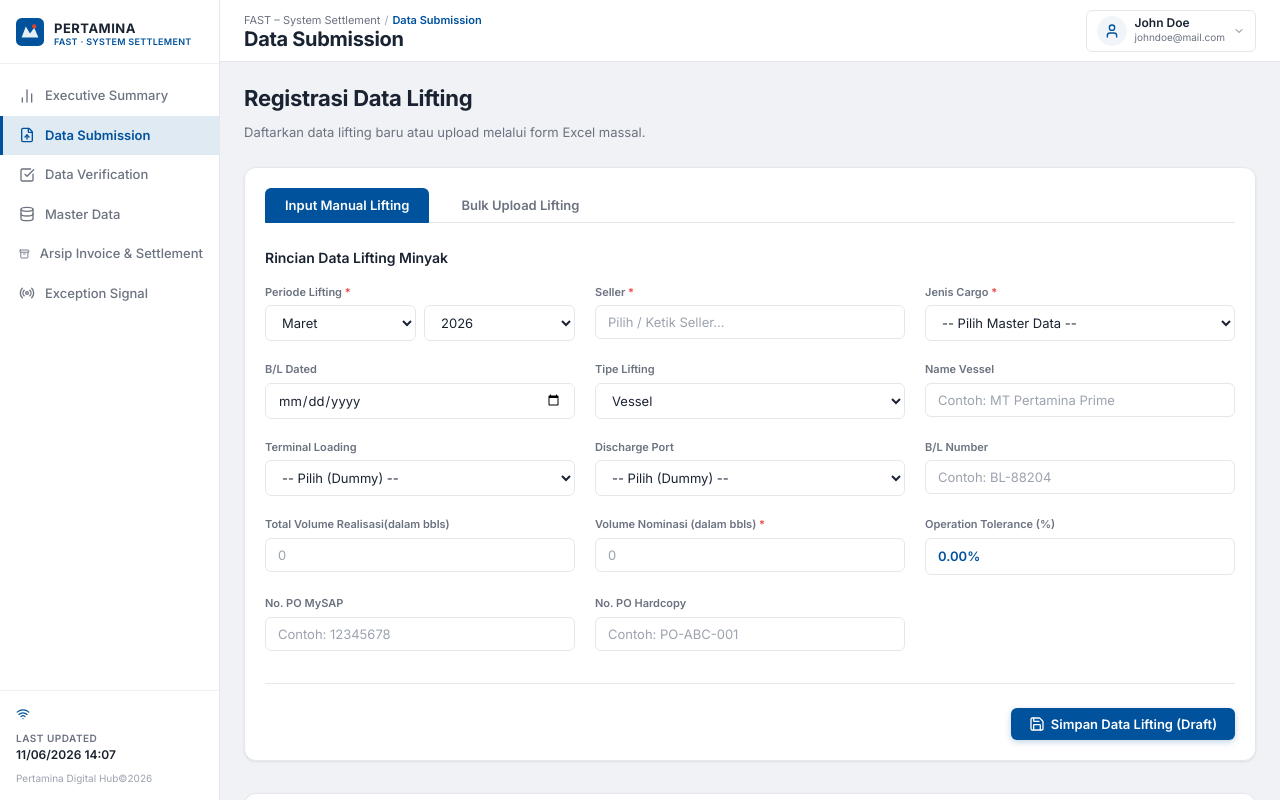
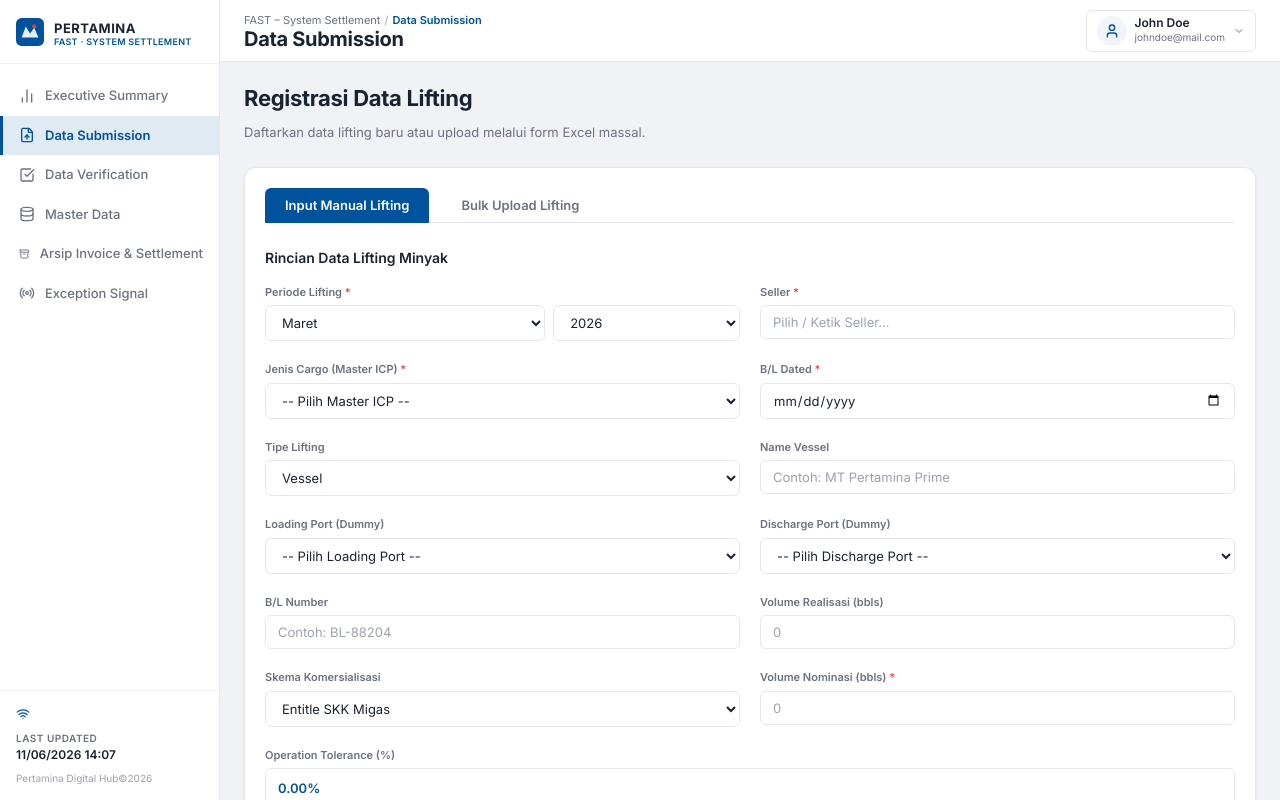
Before and after one commit to yudhavrokado/FAST, a React (Vite) app: page /operasional/submission in a window 1280 px wide. Built offline with nearby package versions, Linux system fonts and the light colour scheme.

Commit message:
feat: refine manual lifting input form with mandatory fields and commercial schemes

```diff
--- a/src/pages.jsx
+++ b/src/pages.jsx
@@ -280,6 +280,7 @@
     catatan: '',
     poMySap: '',
     poHardcopy: '',
+    skemaKomersialisasi: 'Entitle SKK Migas',
   };
 
   const [form, setForm] = useState(emptyLiftingForm);
@@ -322,7 +323,9 @@
   };
 
   const handleSaveDataLifting = () => {
-    if (!form.volumeNominasi) { showToast('Masukkan Volume Nominasi terlebih dahulu', 'error'); return; }
+    if (!form.periodeLiftingBulan || !form.periodeLiftingTahun || !form.seller || !form.jenisMm || !form.blDate || !form.volumeNominasi) {
+      showToast('Lengkapi data mandatory (*): Periode, Seller, Jenis Cargo, BL Date, dan Volume Nominasi', 'error'); return;
+    }
     createDraft(form);
     showToast('Data Lifting berhasil disimpan sebagai Draft.');
     setForm(emptyLiftingForm);
@@ -496,24 +499,16 @@
         {tab === 'manual' ? (
           <>
             <h3 className="mb-4 font-semibold text-main">Rincian Data Lifting Minyak</h3>
-            <div className="grid-cols-3" style={{ gap: '20px' }}>
-              {/* Section 1: Periode & Seller */}
+            <div className="grid-cols-2 mb-8" style={{ gap: '20px' }}>
+              {/* Section 1: Basic Info */}
               <div className="input-group">
                 <label className="input-label">Periode Lifting <span style={{ color: 'var(--danger)' }}>*</span></label>
-                <div className="flex gap-2">
+                <div style={{ display: 'grid', gridTemplateColumns: '1.5fr 1fr', gap: '8px' }}>
                   <select className="input-control" value={form.periodeLiftingBulan} onChange={e => handleChange('periodeLiftingBulan', e.target.value)}>
-                    <option value="01">Januari</option>
-                    <option value="02">Februari</option>
-                    <option value="03">Maret</option>
-                    <option value="04">April</option>
-                    <option value="05">Mei</option>
-                    <option value="06">Juni</option>
-                    <option value="07">Juli</option>
-                    <option value="08">Agustus</option>
-                    <option value="09">September</option>
-                    <option value="10">Oktober</option>
-                    <option value="11">November</option>
-                    <option value="12">Desember</option>
+                    <option value="01">Januari</option><option value="02">Februari</option><option value="03">Maret</option>
+                    <option value="04">April</option><option value="05">Mei</option><option value="06">Juni</option>
+                    <option value="07">Juli</option><option value="08">Agustus</option><option value="09">September</option>
+                    <option value="10">Oktober</option><option value="11">November</option><option value="12">Desember</option>
                   </select>
                   <select className="input-control" value={form.periodeLiftingTahun} onChange={e => handleChange('periodeLiftingTahun', e.target.value)}>
                     <option value="2025">2025</option>
@@ -522,6 +517,7 @@
                   </select>
                 </div>
               </div>
+
               <div className="input-group">
                 <label className="input-label">Seller <span style={{ color: 'var(--danger)' }}>*</span></label>
                 <input type="text" list="seller-options" className="input-control" placeholder="Pilih / Ketik Seller..." value={form.seller} onChange={e => handleChange('seller', e.target.value)} />
@@ -530,24 +526,25 @@
                   {getSupplierList().map((s) => <option key={s.id} value={s.nama} />)}
                 </datalist>
               </div>
-              <div className="input-group">
-                <label className="input-label">Jenis Cargo <span style={{ color: 'var(--danger)' }}>*</span></label>
+
+              <div className="input-group">
+                <label className="input-label">Jenis Cargo (Master ICP) <span style={{ color: 'var(--danger)' }}>*</span></label>
                 <select className="input-control" value={form.jenisMm} onChange={e => handleChange('jenisMm', e.target.value)}>
-                  <option value="">-- Pilih Master Data --</option>
+                  <option value="">-- Pilih Master ICP --</option>
                   <optgroup label="Primary Crudes">
-                    {getPrimaryCrudes().map(c => <option key={c.id} value={c.namaCrude}>{c.namaCrude}</option>)}
+                    {getPrimaryCrudes().map(c => <option key={c.id} value={c.namaCrude || c.nama}>{c.namaCrude || c.nama}</option>)}
                   </optgroup>
                   <optgroup label="Derived Crudes">
-                    {getDerivedCrudes().map(c => <option key={c.id} value={c.namaCrude}>{c.namaCrude}</option>)}
+                    {getDerivedCrudes().map(c => <option key={c.id} value={c.namaCrude || c.nama}>{c.namaCrude || c.nama}</option>)}
                   </optgroup>
                 </select>
               </div>
 
-              {/* Section 2: Bill of Lading & Lifting Type */}
-              <div className="input-group">
-                <label className="input-label">B/L Dated</label>
+              <div className="input-group">
+                <label className="input-label">B/L Dated <span style={{ color: 'var(--danger)' }}>*</span></label>
                 <input type="date" className="input-control" value={form.blDate} onChange={e => handleChange('blDate', e.target.value)} />
               </div>
+
               <div className="input-group">
                 <label className="input-label">Tipe Lifting</label>
                 <select className="input-control" value={form.tipeLifting} onChange={e => handleChange('tipeLifting', e.target.value)}>
@@ -555,66 +552,64 @@
                   <option value="pipeline">Pipeline</option>
                 </select>
               </div>
-              {form.tipeLifting === 'vessel' ? (
-                <div className="input-group">
-                  <label className="input-label">Name Vessel</label>
-                  <input type="text" className="input-control" placeholder="Contoh: MT Pertamina Prime" value={form.vesselName} onChange={e => handleChange('vesselName', e.target.value)} />
-                </div>
-              ) : (
-                <div className="input-group" style={{ visibility: 'hidden' }}>
-                  <label className="input-label">&nbsp;</label><input className="input-control" disabled />
-                </div>
-              )}
-
-              {/* Section 3: Ports & Ref Number */}
-              <div className="input-group">
-                <label className="input-label">Terminal Loading</label>
+
+              <div className="input-group">
+                <label className="input-label">Name Vessel</label>
+                <input type="text" className="input-control" disabled={form.tipeLifting !== 'vessel'} placeholder={form.tipeLifting === 'vessel' ? "Contoh: MT Pertamina Prime" : "N/A (Pipeline)"} value={form.vesselName} onChange={e => handleChange('vesselName', e.target.value)} />
+              </div>
+
+              <div className="input-group">
+                <label className="input-label">Loading Port (Dummy)</label>
                 <select className="input-control" value={form.loadPort} onChange={e => handleChange('loadPort', e.target.value)}>
-                  <option value="">-- Pilih (Dummy) --</option>
+                  <option value="">-- Pilih Loading Port --</option>
                   {LOAD_PORT_OPTIONS.map(lp => <option key={lp} value={lp}>{lp}</option>)}
                 </select>
               </div>
-              <div className="input-group">
-                <label className="input-label">Discharge Port</label>
+
+              <div className="input-group">
+                <label className="input-label">Discharge Port (Dummy)</label>
                 <select className="input-control" value={form.dischargePort} onChange={e => handleChange('dischargePort', e.target.value)}>
-                  <option value="">-- Pilih (Dummy) --</option>
+                  <option value="">-- Pilih Discharge Port --</option>
                   {DISCHARGE_PORT_OPTIONS.map(dp => <option key={dp} value={dp}>{dp}</option>)}
                 </select>
               </div>
+
               <div className="input-group">
                 <label className="input-label">B/L Number</label>
                 <input type="text" className="input-control" placeholder="Contoh: BL-88204" value={form.blNumber} onChange={e => handleChange('blNumber', e.target.value)} />
               </div>
 
-              {/* Section 4: Volumes */}
-              <div className="input-group">
-                <label className="input-label">Total Volume Realisasi(dalam bbls)</label>
+              <div className="input-group">
+                <label className="input-label">Volume Realisasi (bbls)</label>
                 <input type="number" className="input-control" placeholder="0" value={form.totalVolume} onChange={e => handleChange('totalVolume', e.target.value)} />
               </div>
-              <div className="input-group">
-                <label className="input-label">Volume Nominasi (dalam bbls) <span style={{ color: 'var(--danger)' }}>*</span></label>
+
+              <div className="input-group">
+                <label className="input-label">Skema Komersialisasi</label>
+                <select className="input-control" value={form.skemaKomersialisasi} onChange={e => handleChange('skemaKomersialisasi', e.target.value)}>
+                  <option value="Inkind SKK Migas">Inkind SKK Migas</option>
+                  <option value="In Kind KKKS">In Kind KKKS</option>
+                  <option value="Entitle SKK Migas">Entitle SKK Migas</option>
+                </select>
+              </div>
+
+              <div className="input-group">
+                <label className="input-label">Volume Nominasi (bbls) <span style={{ color: 'var(--danger)' }}>*</span></label>
                 <input type="number" className="input-control" placeholder="0" value={form.volumeNominasi} onChange={e => handleChange('volumeNominasi', e.target.value)} />
               </div>
-              <div className="input-group">
+
+              <div className="input-group" style={{ gridColumn: 'span 2' }}>
                 <label className="input-label">Operation Tolerance (%)</label>
-                <div className="input-control" style={{ background: 'var(--bg-surface)', display: 'flex', alignItems: 'center', fontWeight: 600, color: 'var(--accent)' }}>
+                <div className="input-control" style={{ background: 'var(--bg-surface)', display: 'flex', alignItems: 'center', fontWeight: 600, color: 'var(--accent)', height: '42px' }}>
                   {(parseFloat(form.volumeNominasi) && parseFloat(form.totalVolume))
                     ? (((parseFloat(form.volumeNominasi) - parseFloat(form.totalVolume)) / parseFloat(form.volumeNominasi)) * 100).toFixed(2) + '%'
                     : '0.00%'}
                 </div>
               </div>
-              <div className="input-group">
-                <label className="input-label">No. PO MySAP</label>
-                <input type="text" className="input-control" placeholder="Contoh: 12345678" value={form.poMySap} onChange={e => handleChange('poMySap', e.target.value)} />
-              </div>
-              <div className="input-group">
-                <label className="input-label">No. PO Hardcopy</label>
-                <input type="text" className="input-control" placeholder="Contoh: PO-ABC-001" value={form.poHardcopy} onChange={e => handleChange('poHardcopy', e.target.value)} />
-              </div>
             </div>
 
             <div className="flex justify-end gap-3 mt-8 pt-6" style={{ borderTop: '1px solid var(--border)' }}>
-              <button className="btn btn-primary" onClick={handleSaveDataLifting}><Save size={16} /> Simpan Data Lifting (Draft)</button>
+              <button className="btn btn-primary" onClick={handleSaveDataLifting} style={{ padding: '12px 24px' }}><Save size={18} /> Simpan Data Lifting (Draft)</button>
             </div>
           </>
         ) : (
```
